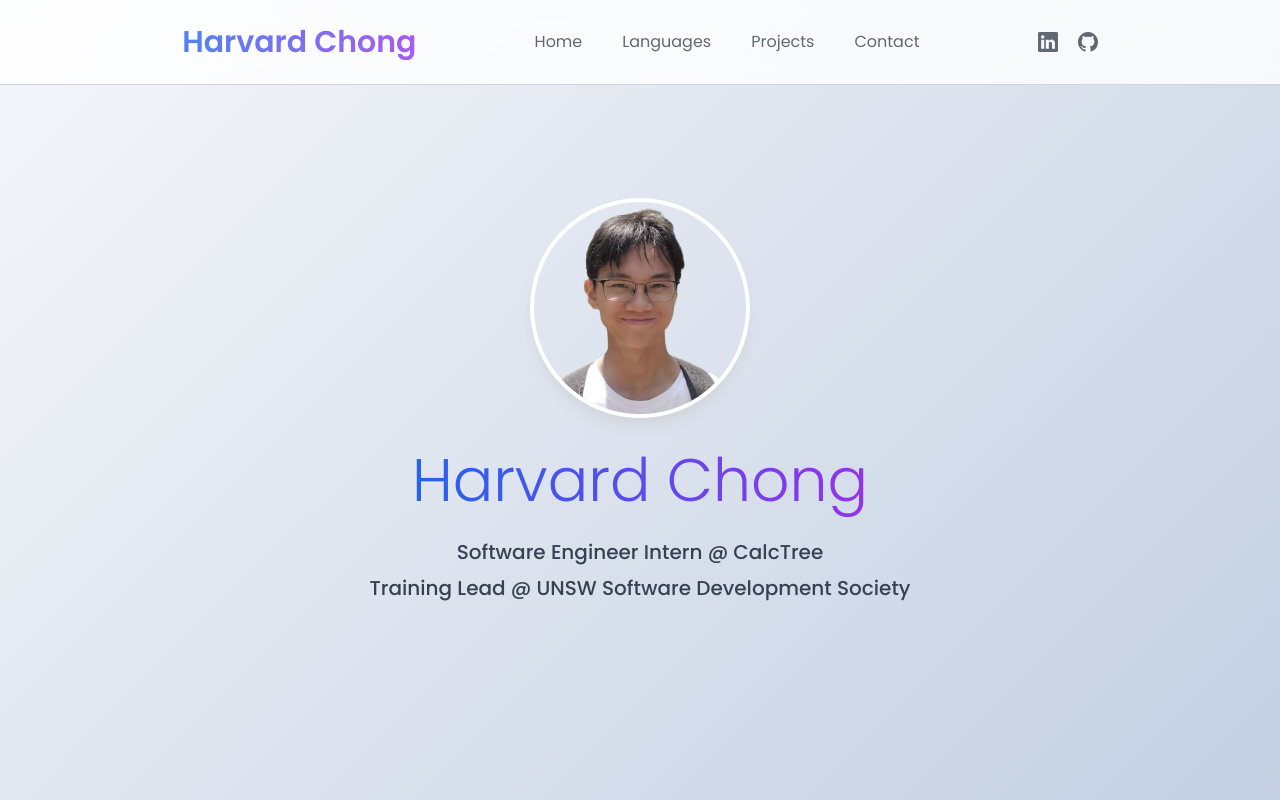
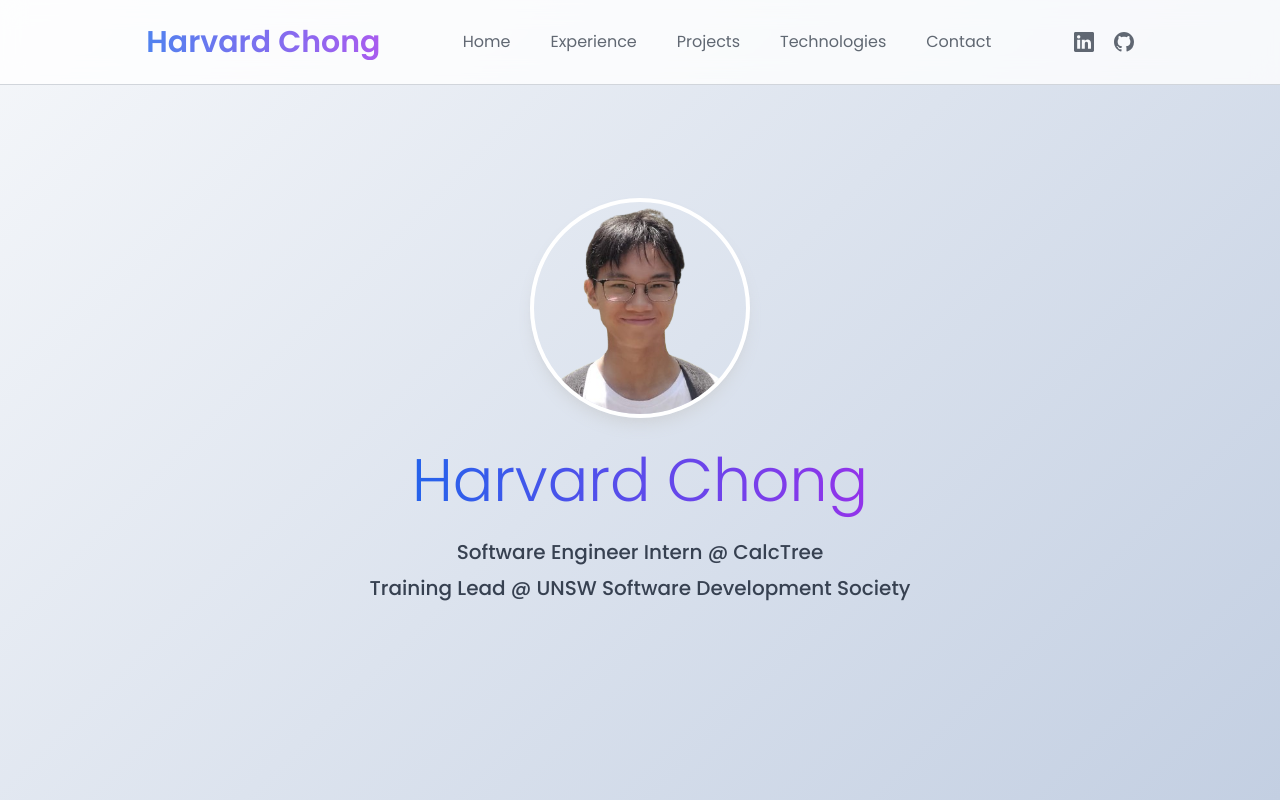
Before and after one commit to Froxzen/My-Portfolio, a React (Vite) app: page / in a window 1280 px wide. Shown: the top 800 px of the page. Built offline with nearby package versions, Linux system fonts and the light colour scheme.

Commit message:
Added Experience to Navbar

```diff
--- a/src/components/Navbar.jsx
+++ b/src/components/Navbar.jsx
@@ -29,25 +29,26 @@ const Navbar = () => {
 				>
 					<li>Home</li>
 				</a>
-				{/* <a
+				<a
 					href="#experience"
 					className="cursor-pointer opacity-70 transition-all duration-300 hover:opacity-100"
 				>
 					<li>Experience</li>
-				</a> */}
+				</a>
 
-				<a
-					href="#tech"
-					className="cursor-pointer opacity-70 transition-all duration-300 hover:opacity-100"
-				>
-					<li>Languages</li>
-				</a>
+
 
 				<a
 					href="#projects"
 					className="cursor-pointer opacity-70 transition-all duration-300 hover:opacity-100"
 				>
 					<li>Projects</li>
+				</a>
+				<a
+					href="#tech"
+					className="cursor-pointer opacity-70 transition-all duration-300 hover:opacity-100"
+				>
+					<li>Technologies</li>
 				</a>
 				<a
 					href="#contact"
```
